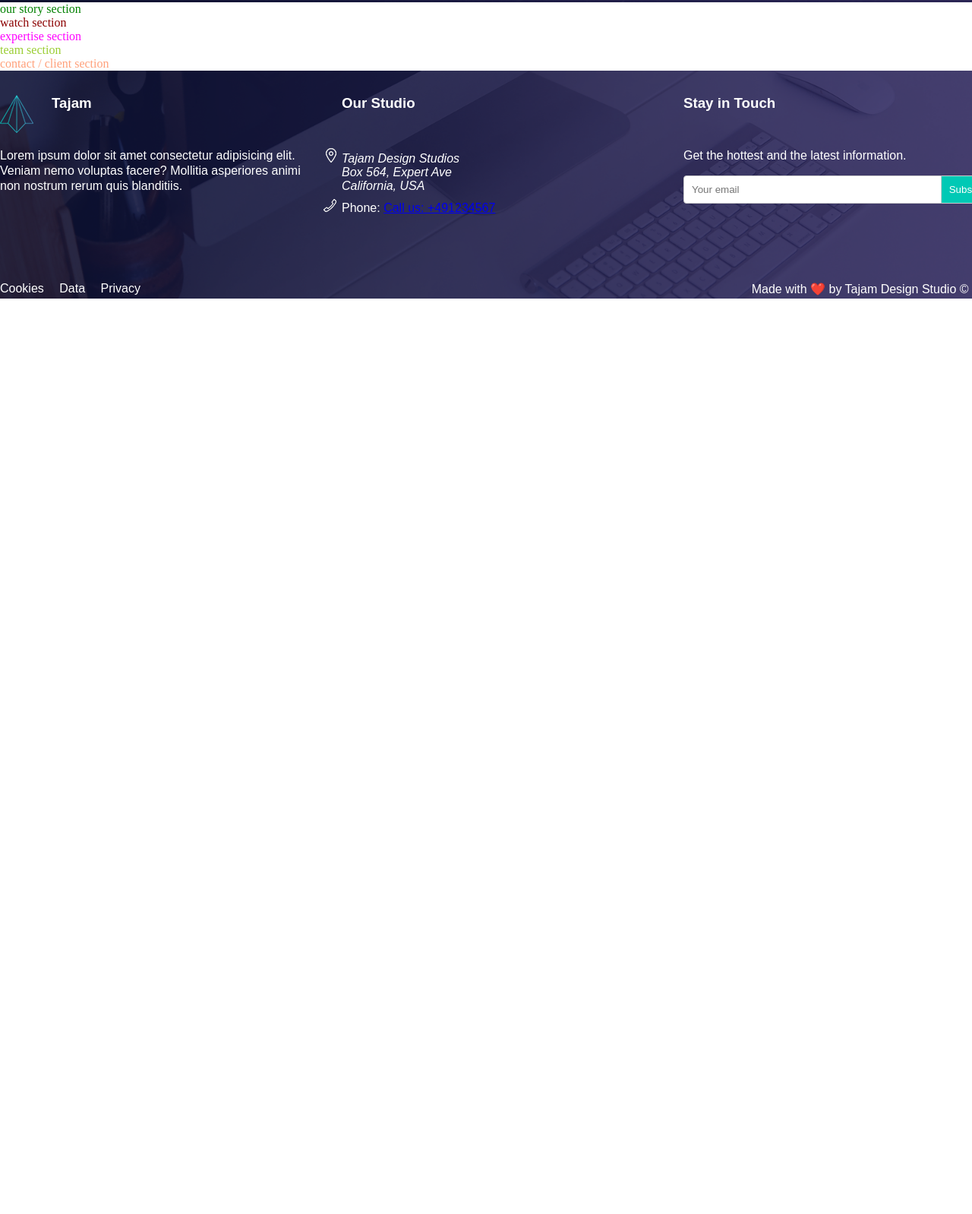
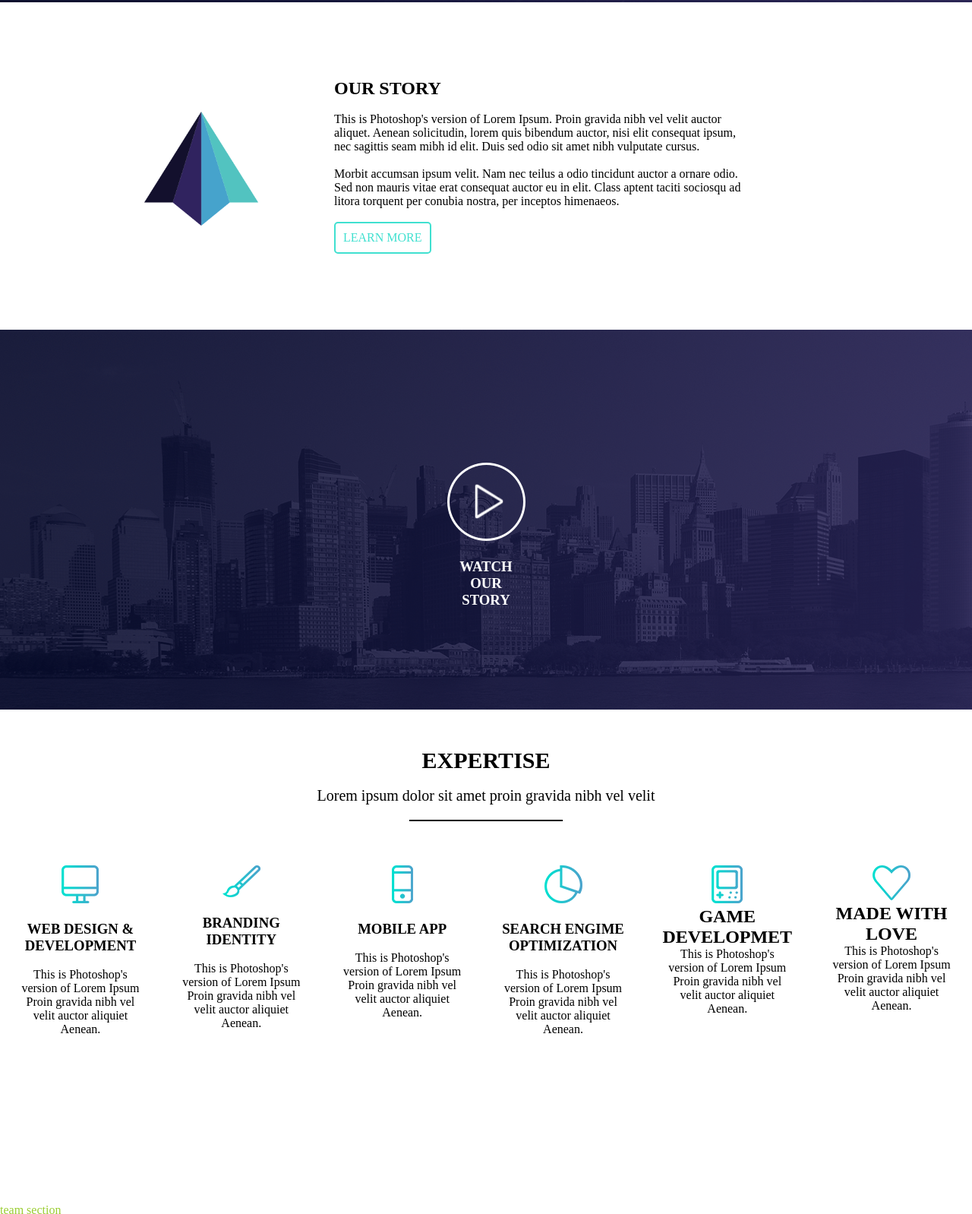
Before and after one commit to sebwierz/psd_to_html, a plain HTML site: page index.html in a window 1280 px wide. Shown: the part 567-2165 px from the top of the page at 76% size. Before the commit the page ends 989 px from the top, so only its background shows below. Drawn offline with Linux system fonts and the light colour scheme.

Commit message:
Wiederherstellung

```diff
--- a/index.html
+++ b/index.html
@@ -41,9 +41,68 @@
         </section>
     </header>
     <main>
-        <section id="our_story-section">our story section</section>
-        <section id="watch-section">watch section</section>
-        <section id="expertise-section">expertise section</section>
+        <section id="our_story-section">
+            <div class="logo">
+              <img src="./images/photoshop/design-assets/png/logo-big.png" alt="Logo">
+            </div>
+            <div class="OurStory">
+              <h1>OUR STORY</h1><br>
+              <p>This is Photoshop's version of Lorem Ipsum. Proin gravida nibh vel velit auctor aliquet. Aenean solicitudin, lorem quis bibendum auctor, nisi elit consequat ipsum, nec sagittis seam mibh id elit. Duis sed odio sit amet nibh vulputate cursus.</p>
+              <br>
+              <p>Morbit accumsan ipsum velit. Nam nec teilus a odio tincidunt auctor a ornare odio. Sed non mauris vitae erat consequat auctor eu in elit. Class aptent taciti sociosqu ad litora torquent per conubia nostra, per inceptos himenaeos.</p>
+            <!--insert button "learn more" von navigation-->
+             <br>
+             <div id="learnmore_button">
+                 <p>Learn more</p>
+              </div>
+             </div>
+         </section>
+
+         <section id="watch-section">
+            <div class="video">
+             <img src="./images/photoshop/design-assets/png/play.png" alt="video-buttom">
+             <h3>WATCH OUR STORY</h3>
+            </div>
+         </section>
+
+         <div class="expertise">
+             <h2>EXPERTISE</h2><br>
+             <p>Lorem ipsum dolor sit amet proin gravida nibh vel velit</p>
+             <div class="line"></div>
+         </div>
+
+         <section id="expertise-section">
+             <div class="screen">
+                 <img src="./images/photoshop/design-assets/png/screen.png" alt="screen">
+                 <h3>WEB DESIGN &amp; DEVELOPMENT</h3>
+                 <p>This is Photoshop's version of Lorem Ipsum Proin gravida nibh vel velit auctor aliquiet Aenean.</p>
+             </div>
+             <div class="pen">
+                 <img src="./images/photoshop/design-assets/png/pen.png" alt="pen">
+                 <h3>BRANDING IDENTITY</h3>
+                 <p>This is Photoshop's version of Lorem Ipsum Proin gravida nibh vel velit auctor aliquiet Aenean.</p>
+             </div>
+             <div class="mobile">
+                 <img src="./images/photoshop/design-assets/png/mobile.png" alt="mobile">
+                 <h3>MOBILE APP</h3>
+                 <p>This is Photoshop's version of Lorem Ipsum Proin gravida nibh vel velit auctor aliquiet Aenean.</p>
+             </div>
+             <div class="graph">
+                 <img src="./images/photoshop/design-assets/png/graph.png" alt="graph">
+                 <h3>SEARCH ENGIME OPTIMIZATION</h3>
+                 <p>This is Photoshop's version of Lorem Ipsum Proin gravida nibh vel velit auctor aliquiet Aenean.</p>
+             </div>
+             <div class="gameboy">
+                 <img src="./images/photoshop/design-assets/png/gameboy.png" alt="gameboy">
+                 <h2>GAME DEVELOPMET</h2>
+                 <p>This is Photoshop's version of Lorem Ipsum Proin gravida nibh vel velit auctor aliquiet Aenean.</p>
+             </div>
+             <div class="heart">
+                 <img src="./images/photoshop/design-assets/png/heart.png" alt="heart">
+                 <h2>MADE WITH LOVE</h2>
+                 <p>This is Photoshop's version of Lorem Ipsum Proin gravida nibh vel velit auctor aliquiet Aenean.</p>
+             </div>
+         </section>
         <section id="team-section">team section</section>
         <section id="contact_client-section">contact / client section</section>
     </main>
--- a/styles.css
+++ b/styles.css
@@ -72,15 +72,86 @@ nav {
 }
 
 #our_story-section {
-    color: green;
+    color: black;
+    display: flex;
+    box-sizing: border-box;
+    justify-content: center;
+    width: 900px;
+    margin: 0px auto;
+}
+.logo img {
+width: 150px;
+height: 150px;
+margin: 9rem 0px auto auto;
+}
+.OurStory {
+width: 800px;
+padding: 100px;}
+
+
+#watch-section {
+    color: white;
+    background-image: url(./images/photoshop/design-assets/bgk-middle.png);
+    height: 500px;
+    display: flex;
+    justify-content: center;
+    align-content: center;
+    flex-wrap: wrap;
 }
 
-#watch-section {
-    color: darkred;
+.video {
+    width: 800px;
+    height: 150px;
+    text-align: center;
+    margin: 800px 600px;}
+
+h3 {
+display: block;
+font-size: 1.17em;
+margin-block-start: 1em;
+margin-block-end: 1em;
+margin-inline-start: 0px;
+margin-inline-end: 0px;
+font-weight: bold;
+}
+
+.expertise {
+        height: 50px;
+        text-align: center;
+        margin: 50px;
+}
+
+.expertise h2 {
+font-size: 30px;}
+
+.expertise p {
+font-size: 20px;
+        }
+
+.line {
+display: inline-block;
+border-width: 1px;
+border-style: solid;
+border-color: black;
+border-image: initial;
+margin: 20px;
+padding: 0px 100px;
 }
 
 #expertise-section {
-    color: fuchsia;
+color: black;
+height: 500px;
+text-align: center;
+display: flex;
+}
+
+#expertise-section div {
+width: 200px;
+height: 150px;
+justify-content: space-between;
+flex-wrap: wrap;
+padding: 5px;
+margin: 50px 20px;
 }
 
 #team-section {
```
